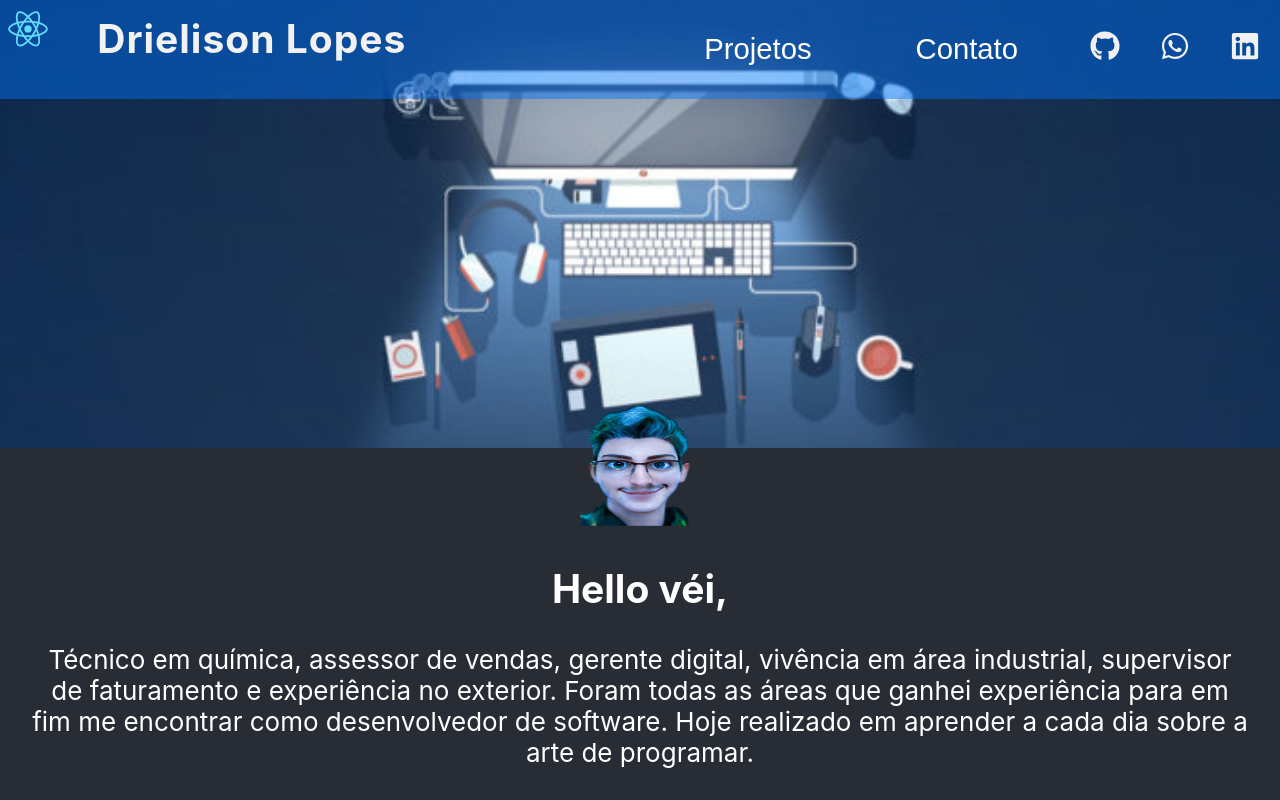
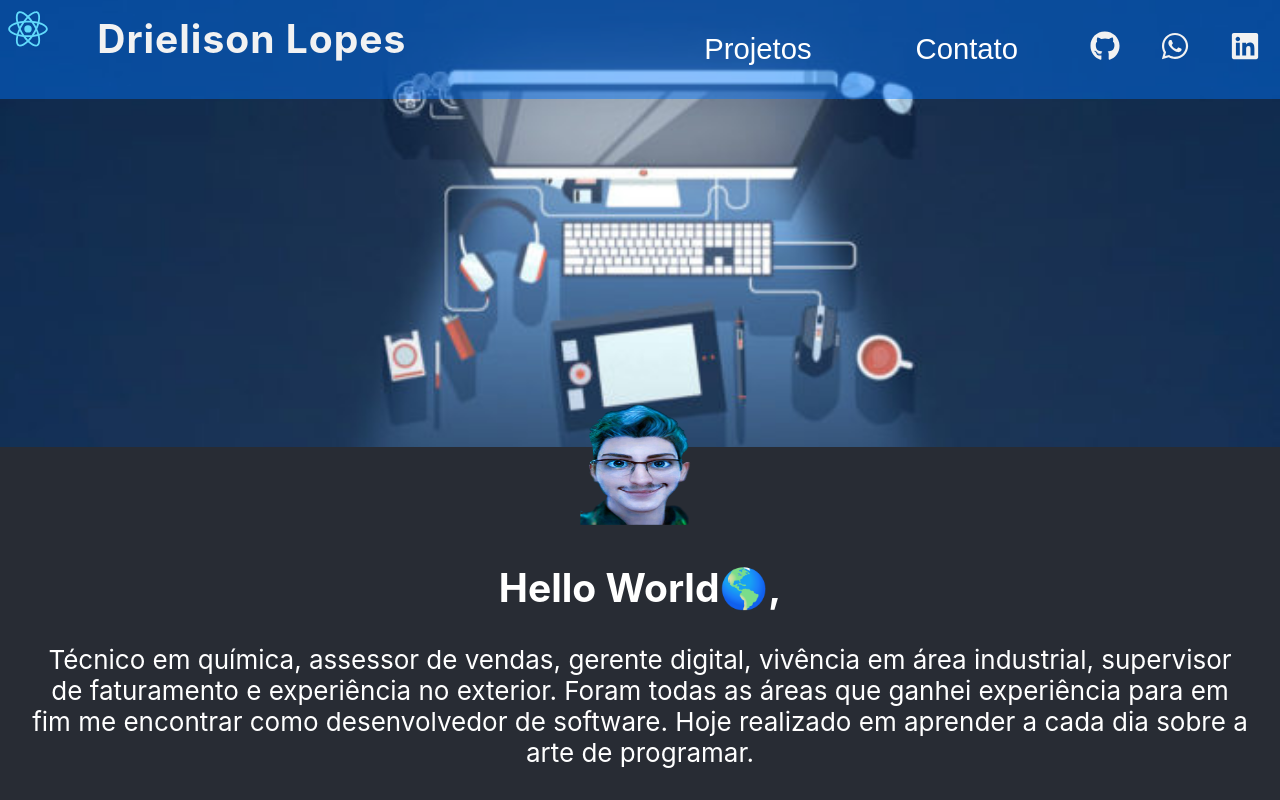
Before and after one commit to DrielisonLopes/portifolio-React, a React (Create React App) app: page / in a window 1280 px wide. Shown: the top 800 px of the page. Built offline with nearby package versions, Linux system fonts and the light colour scheme.

Commit message:
Hello world

```diff
--- a/src/components/about/About.js
+++ b/src/components/about/About.js
@@ -9,7 +9,7 @@ export default () => {
                 <div className='about-container'>
                 <img src={img} alt='currículo'/>
                 </div>
-            <h2>Hello véi,</h2>
+            <h2>Hello World🌎,</h2>
             <p>
                 Técnico em química, assessor de vendas, gerente digital, vivência
                 em área industrial, supervisor de faturamento e experiência no exterior. Foram todas as áreas que ganhei
```
